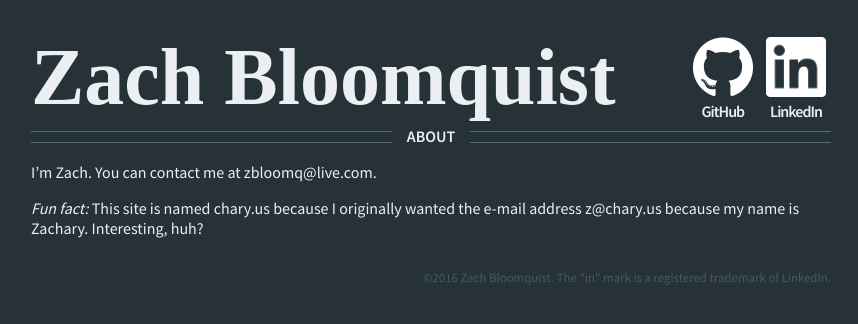
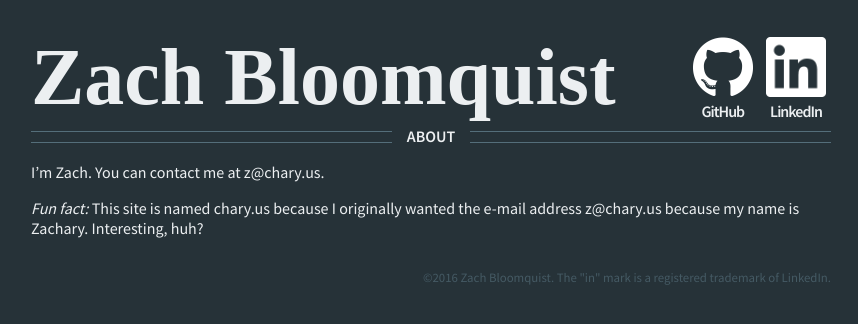
Before and after one commit to flotwig/site, a Jekyll site: the page built from about.md, in a window 1280 px wide. Shown: the top 324 px of the page, without its empty margins (209-1067 px from the left). Built offline with Jekyll 4.4.1, drawn with Linux system fonts in a browser that asks for light colours; some web fonts are replaced.

Commit message:
Updating config

```diff
--- a/_config.yml
+++ b/_config.yml
@@ -1,10 +1,10 @@
 # Site settings
-name: chary.us
+name: Zach Bloomquist
 title: chary.us
-email: zbloomq@live.com
+email: z@chary.us
 description: "No loafing."
 baseurl: ""
-url: "http://chary.us"
+url: "https://chary.us"
 navigation:
 - name: Home
   url: /
```
